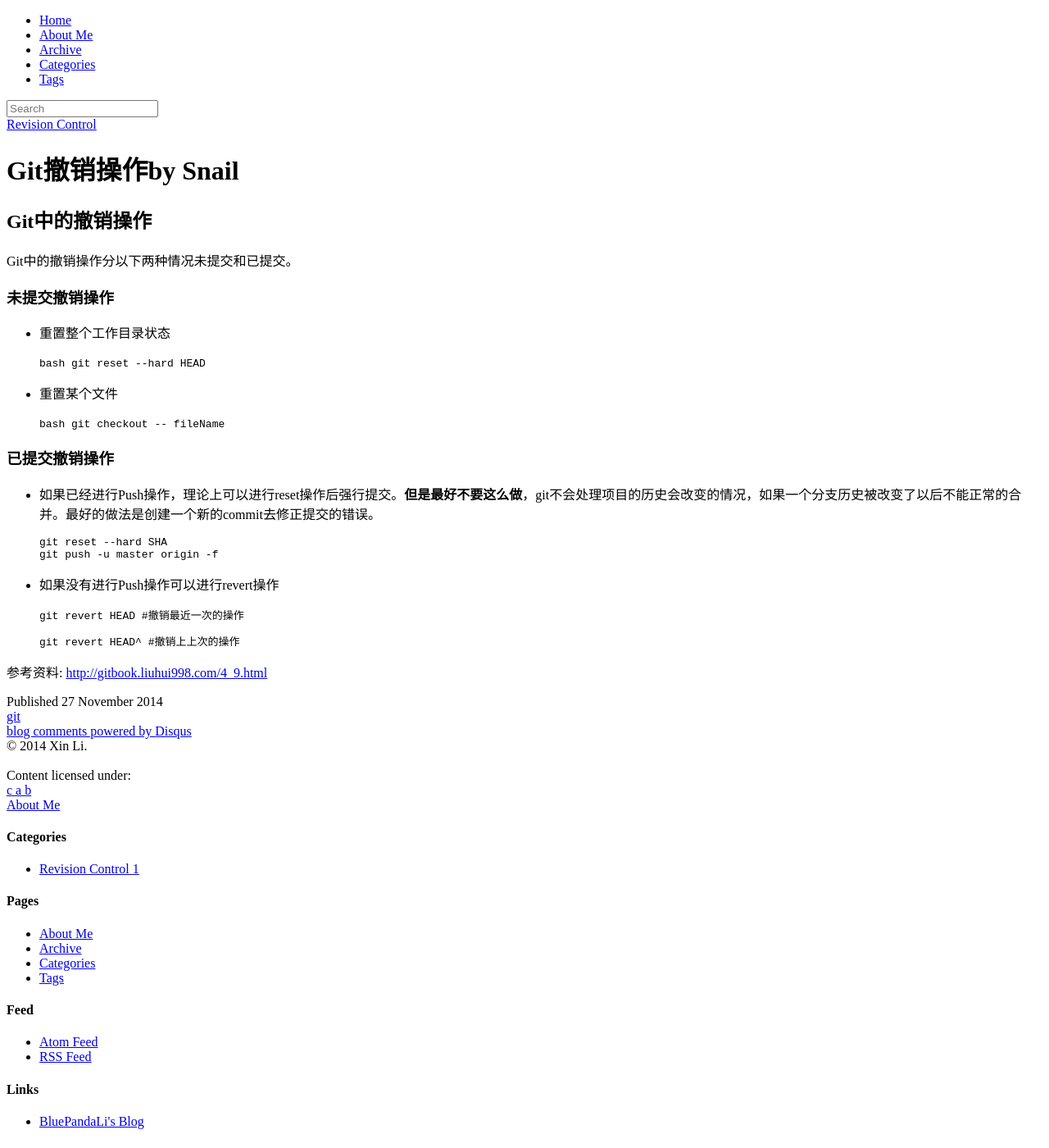
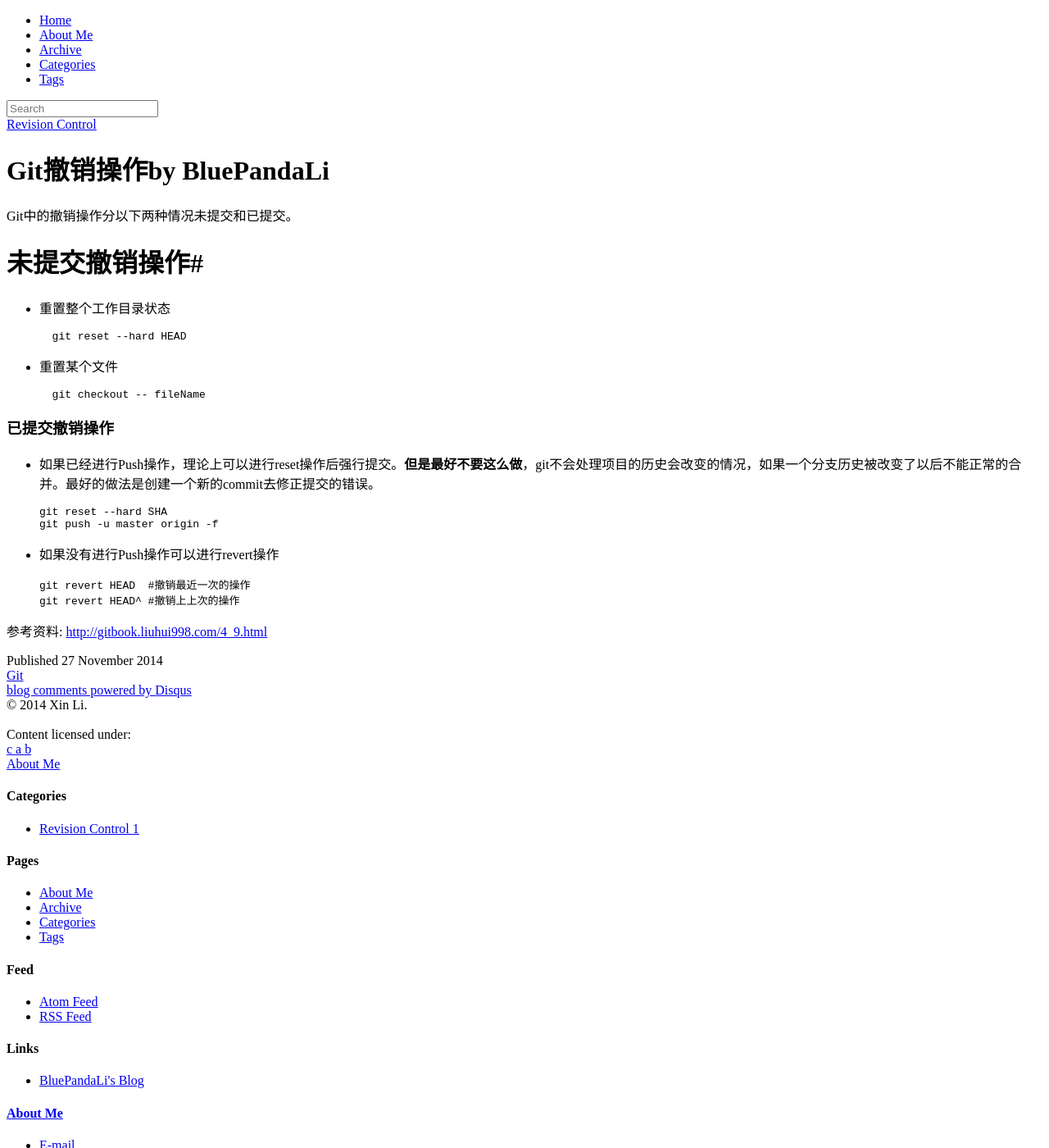
Before and after one commit to BluePandaLi/bluepandali.github.com, a Jekyll site: the page built from _posts/2014-11-27-git-reset-checkout-revert.md, in a window 1280 px wide and 1400 px high. Shown: the whole window at 82% size. Built offline with Jekyll 4.4.1, drawn with Linux system fonts in a browser that asks for light colours; nearby versions of some CDN libraries; library files that are not in the unit come from our copies; comment, search, counter and statistics services are not loaded.

Commit message:
Git undo operations.

````diff
--- a/_posts/2014-11-27-git-reset-checkout-revert.md
+++ b/_posts/2014-11-27-git-reset-checkout-revert.md
@@ -2,44 +2,33 @@
 layout: post
 category: Revision Control
 title: Git撤销操作
-tagline: by Snail
-tags: [git]
+tagline: by BluePandaLi
+tags: [Git]
 ---
-
-##Git中的撤销操作
-
 Git中的撤销操作分以下两种情况未提交和已提交。
 
-###未提交撤销操作
+<!--more-->
+
+#未提交撤销操作#
 
 * 重置整个工作目录状态
 
-	```bash
-	git reset --hard HEAD
-  	```
-
+		git reset --hard HEAD
 * 重置某个文件
 
-	```bash
-	git checkout -- fileName
- 	```
+		git checkout -- fileName
 
 ###已提交撤销操作
-
 *   如果已经进行Push操作，理论上可以进行reset操作后强行提交。**但是最好不要这么做**，git不会处理项目的历史会改变的情况，如果一个分支历史被改变了以后不能正常的合并。最好的做法是创建一个新的commit去修正提交的错误。
 
-	```bash
-	git reset --hard SHA
-	git push -u master origin -f
-	```
+		git reset --hard SHA
+		git push -u master origin -f
+
 *   如果没有进行Push操作可以进行revert操作
 
-	```bash
-	git revert HEAD #撤销最近一次的操作
-	```
+		git revert HEAD  #撤销最近一次的操作
+		git revert HEAD^ #撤销上上次的操作
 
-	```bash
-	git revert HEAD^ #撤销上上次的操作
-	```
+
 
 参考资料: [http://gitbook.liuhui998.com/4_9.html](http://gitbook.liuhui998.com/4_9.html)
````
